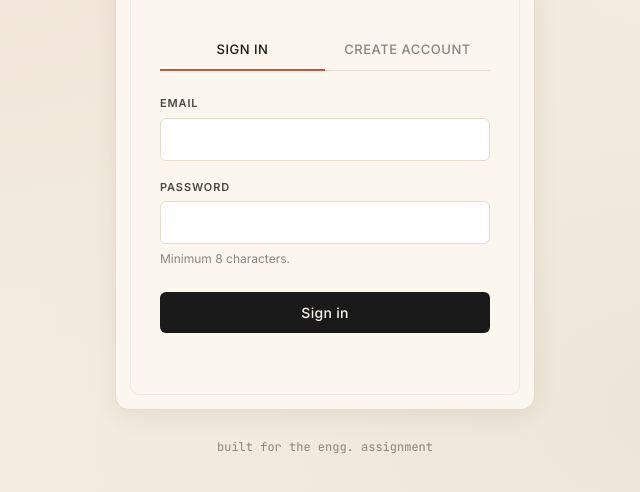
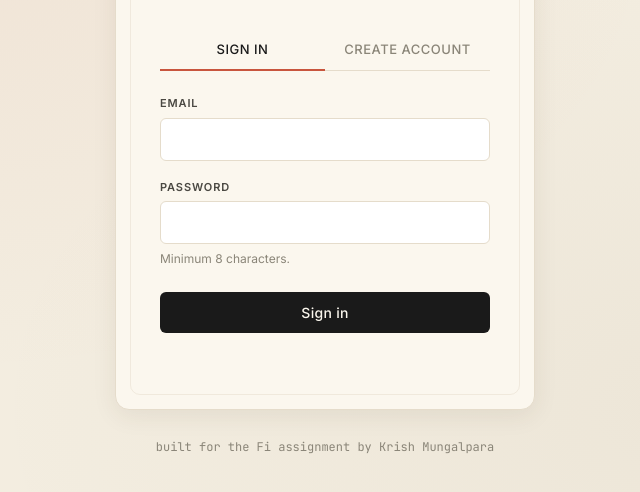
Before and after one commit to krishop90/notes-app, a website: page public/index.html in a window 1280 px wide. Shown: the part 232-724 px from the top of the page, without its empty margins (315-955 px from the left). Drawn offline with Linux system fonts and the light colour scheme.

Commit message:
Update name

```diff
--- a/public/index.html
+++ b/public/index.html
@@ -39,7 +39,7 @@
     </div>
 
     <footer class="auth-footer">
-      <span>built for the engg. assignment</span>
+      <span>built for the Fi assignment by Krish Mungalpara</span>
     </footer>
   </main>
 
```
